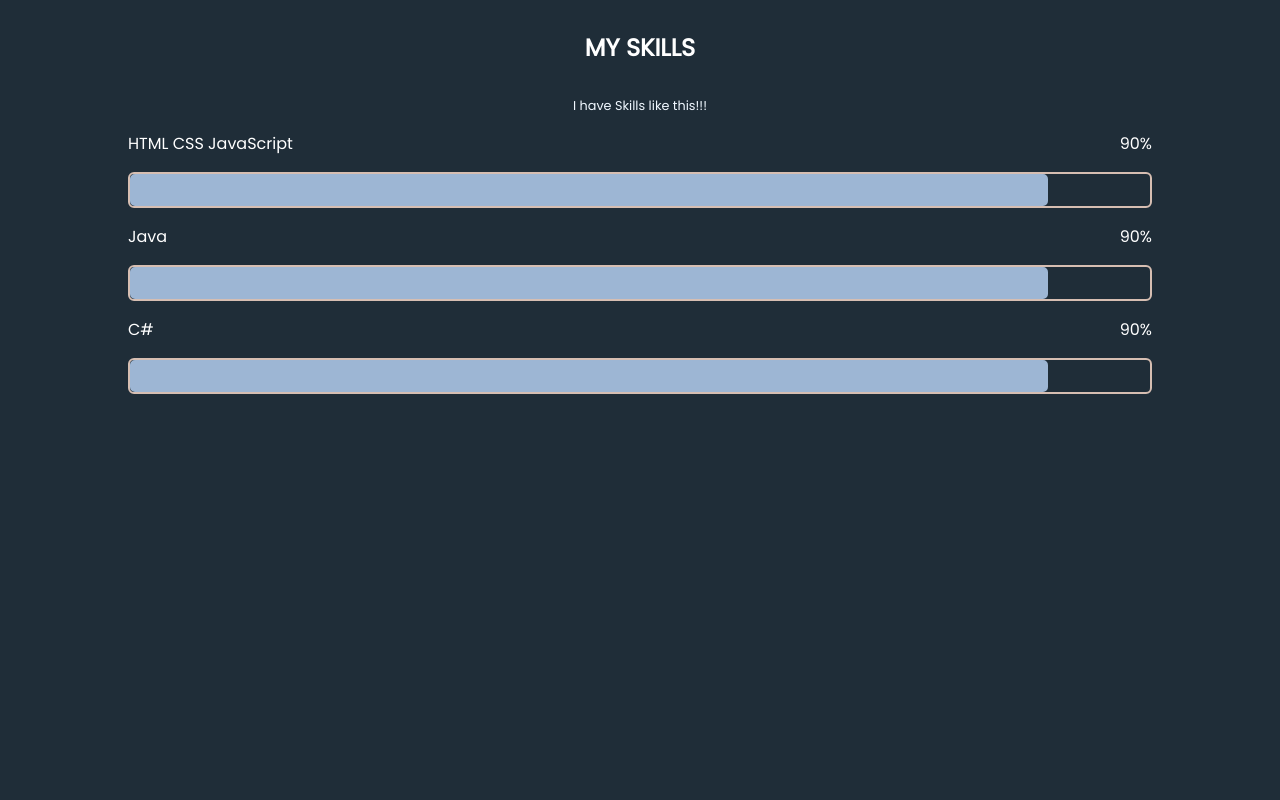
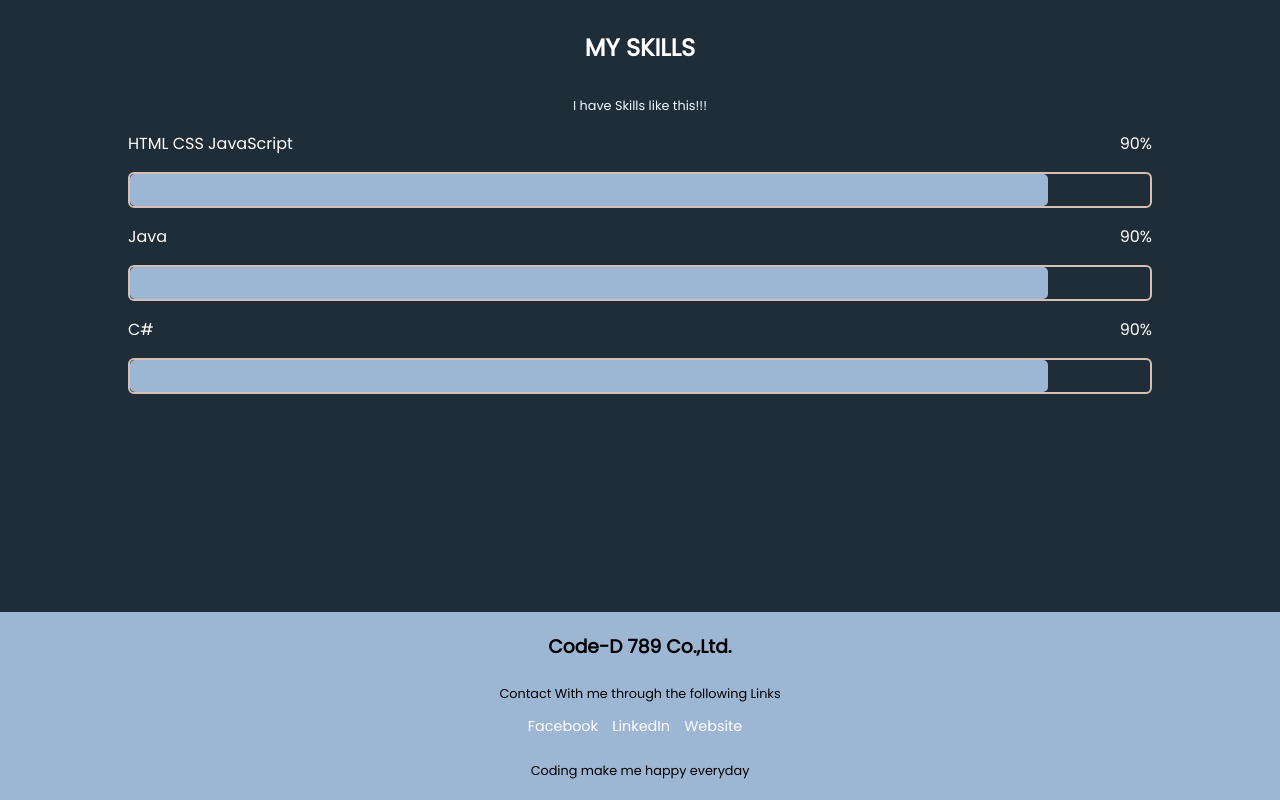
Before and after one commit to mimimomomumuu/assignment-portfolio-page-dev-with-git-forassignmentunit2, a plain HTML site: page portfolio-page/index.html in a window 1280 px wide. Shown: the part 912-1712 px from the top of the page. Before the commit the page ends 1524 px from the top, so only its background shows below. Drawn offline with Linux system fonts and the light colour scheme.

Commit message:
Add Footer

```diff
--- a/portfolio-page/index.html
+++ b/portfolio-page/index.html
@@ -84,7 +84,7 @@
       </div>
     </div> -->
 
-    <!-- <footer class="footer" id="contact">
+    <footer class="footer" id="contact">
       <div class="footer-content">
         <h3 style="background-color: #9db6d4">Code-D 789 Co.,Ltd.</h3>
         <p style="background-color: #9db6d4">
@@ -97,7 +97,7 @@
         </div>
         <p style="background-color: #9db6d4">Coding make me happy everyday</p>
       </div>
-    </footer> -->
+    </footer>
 
   </body>
 </html>
```
